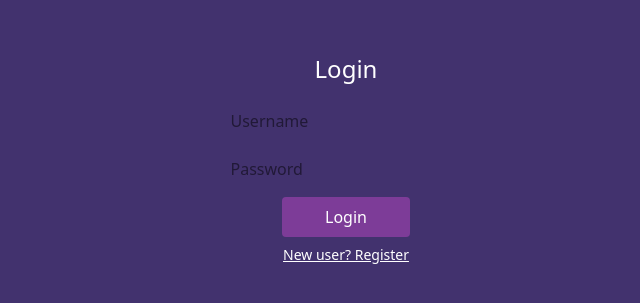
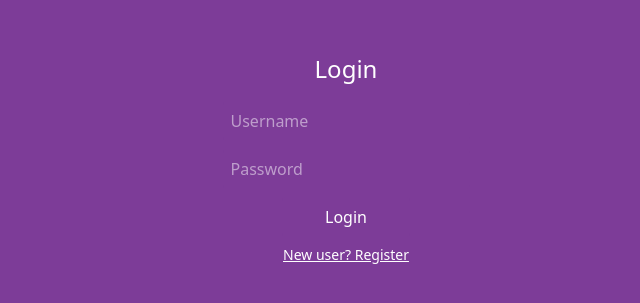
Before and after one commit to Batiste32/mapper, a React (Vite) app in the folder frontend/: page / in a window 1280 px wide. Shown: the part 241-544 px from the top of the page, without its empty margins (294-934 px from the left). Built offline with nearby package versions, Linux system fonts and the light colour scheme.

Commit message:
Separated login from upload, handled registration

```diff
--- a/frontend/src/LoginPanel.tsx
+++ b/frontend/src/LoginPanel.tsx
@@ -34,21 +34,21 @@ export default function LoginPanel({ setUsername, setHasDatabase }: LoginPanelPr
   };
 
   return (
-    <div className="flex flex-col items-center justify-center h-screen bg-midnight text-white">
+    <div className="flex flex-col items-center justify-center h-screen bg-purple text-white">
       <h1 className="text-2xl mb-4">{isRegister ? "Register" : "Login"}</h1>
       <input
         type="text"
         placeholder="Username"
         value={username}
         onChange={(e) => setU(e.target.value)}
-        className="p-2 mb-2 rounded text-black"
+        className="p-2 mb-2 rounded text-white bg-purple hover:bg-lavender"
       />
       <input
         type="password"
         placeholder="Password"
         value={password}
         onChange={(e) => setP(e.target.value)}
-        className="p-2 mb-2 rounded text-black"
+        className="p-2 mb-2 rounded text-white bg-purple hover:bg-lavender"
       />
       {error && <p className="text-red-400 mb-2">{error}</p>}
       <button
```
Also changed, not shown: 1 other file (tests, documents, lock files or other folders).
